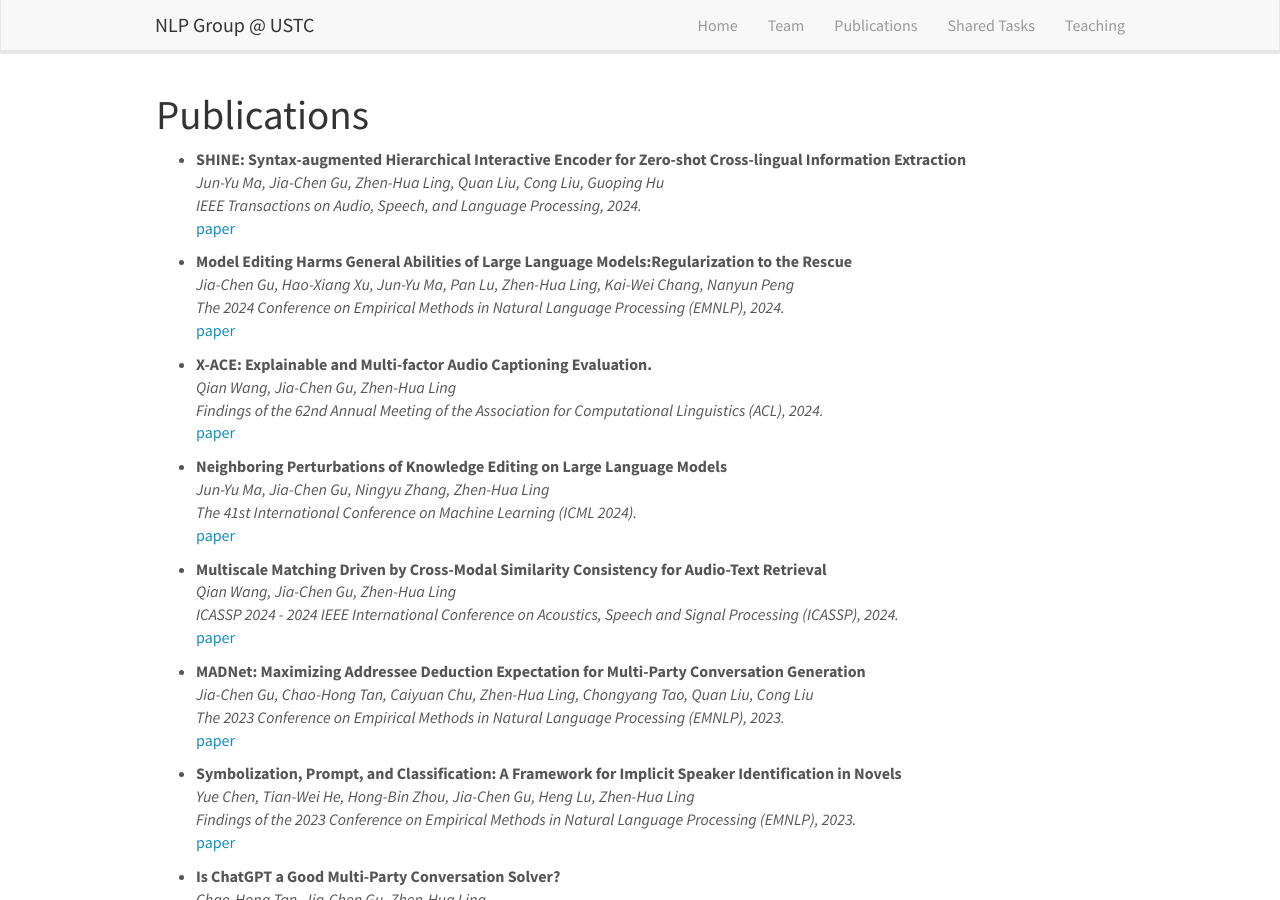
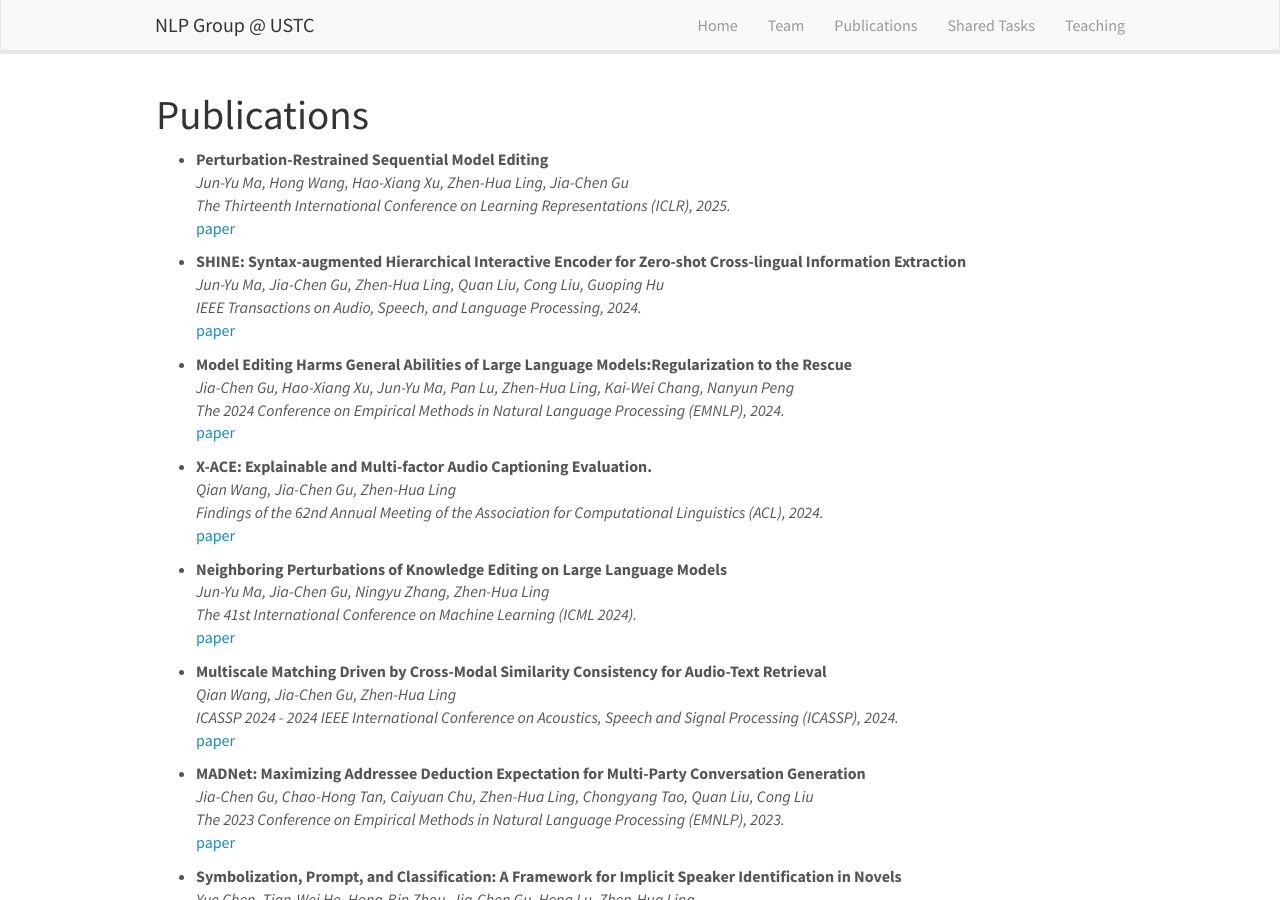
Before and after one commit to ustcnlp/ustcnlp.github.io, a Jekyll site: the page built from _pages/publications.md, in a window 1280 px wide and 900 px high. Built offline with Jekyll 4.4.1, drawn with Linux system fonts in a browser that asks for light colours; nearby versions of some CDN libraries.

Commit message:
Update publist.yml

```diff
--- a/_data/publist.yml
+++ b/_data/publist.yml
@@ -1,3 +1,11 @@
+- title: "Perturbation-Restrained Sequential Model Editing"
+  authors: Jun-Yu Ma, Hong Wang, Hao-Xiang Xu, Zhen-Hua Ling, Jia-Chen Gu
+  venue: The Thirteenth International Conference on Learning Representations (ICLR), 2025.
+  link:
+    url: https://arxiv.org/abs/2405.16821
+    display: paper
+
+
 - title: "SHINE: Syntax-augmented Hierarchical Interactive Encoder for Zero-shot Cross-lingual Information Extraction"
   authors: Jun-Yu Ma, Jia-Chen Gu, Zhen-Hua Ling, Quan Liu, Cong Liu, Guoping Hu
   venue: IEEE Transactions on Audio, Speech, and Language Processing, 2024.
```
